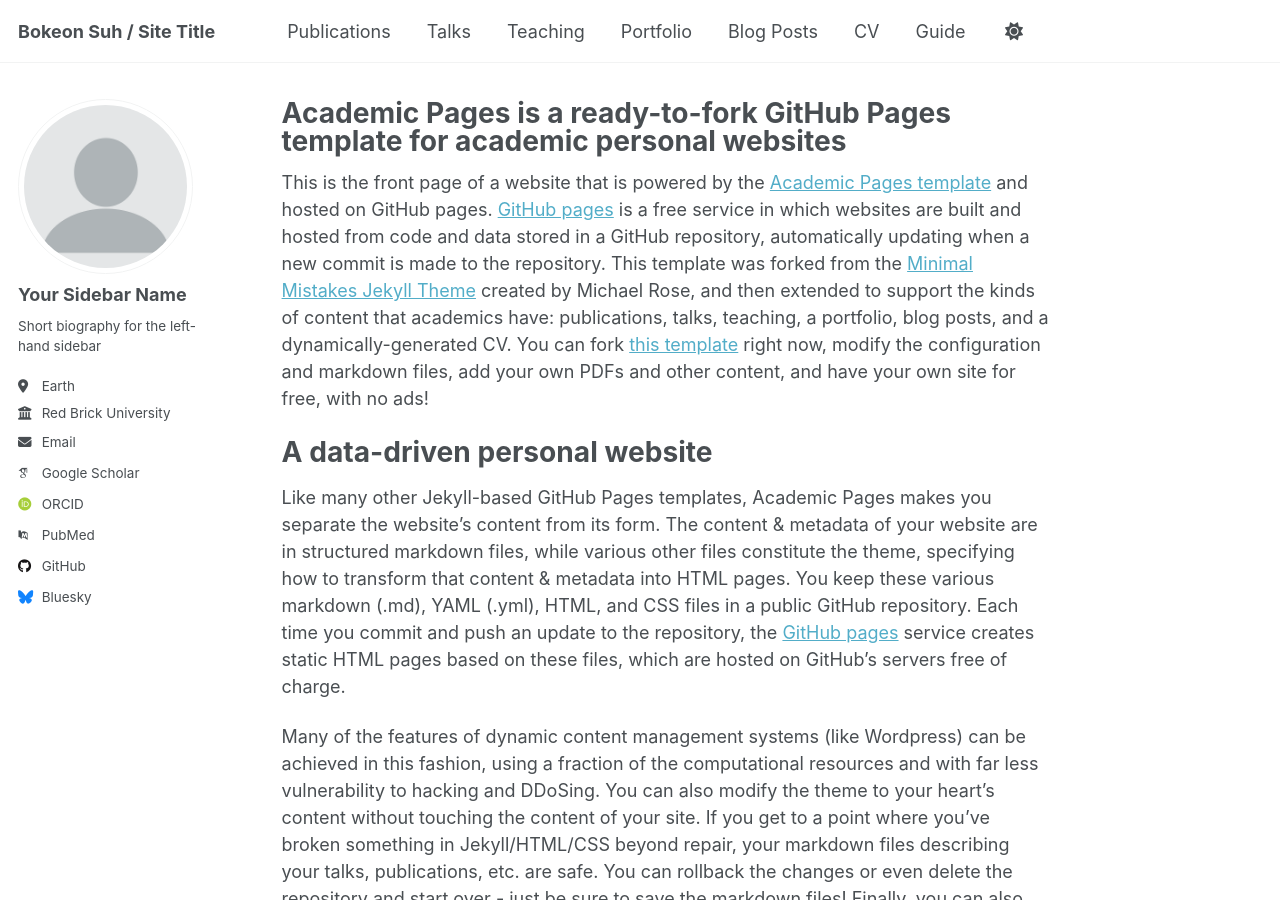
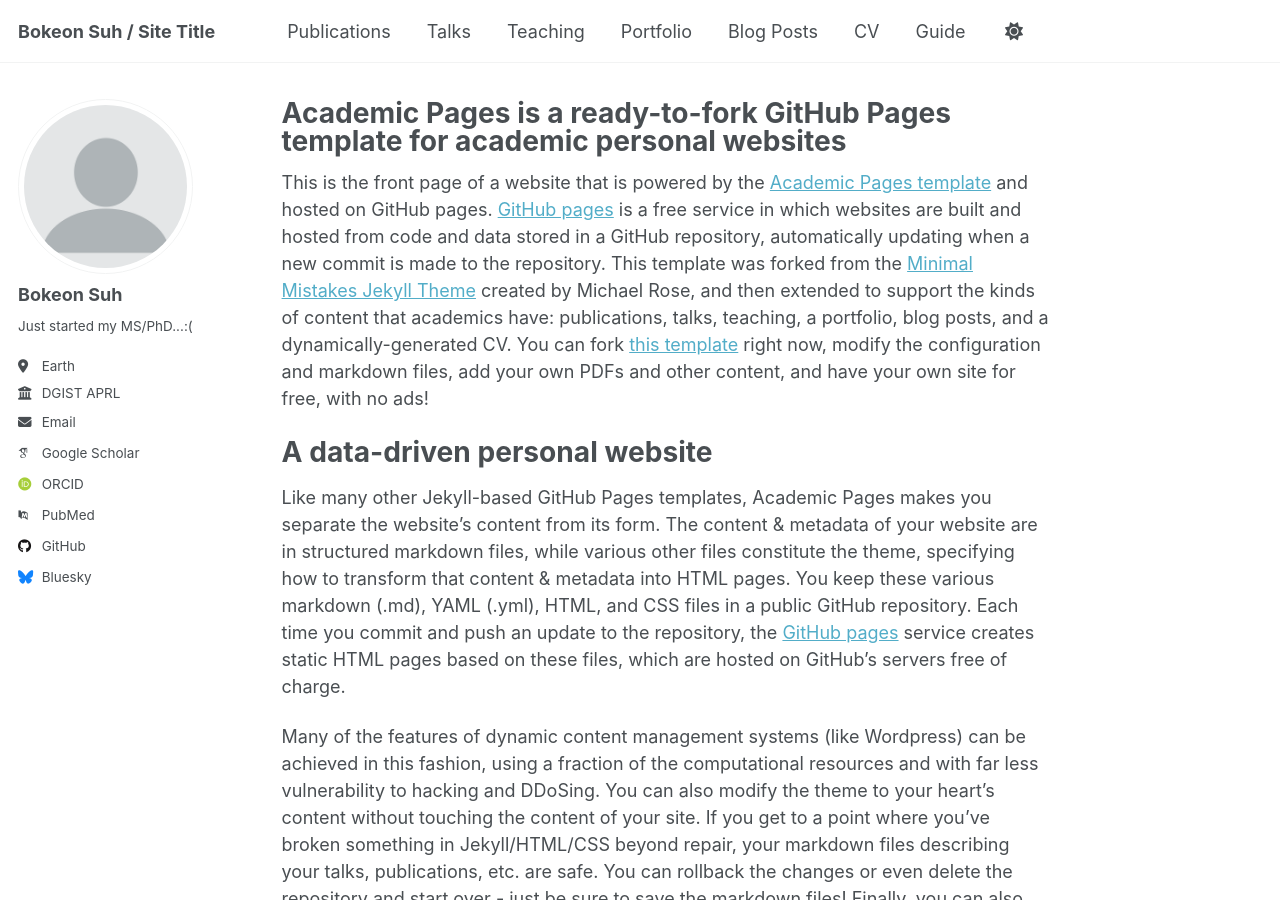
Before and after one commit to bksuh/bksuh.github.io, a Jekyll site: the page built from _pages/about.md, in a window 1280 px wide and 900 px high. Built offline with Jekyll 4.4.1, drawn with Linux system fonts in a browser that asks for light colours; some web fonts are replaced.

Commit message:
Update _config.yml

```diff
--- a/_config.yml
+++ b/_config.yml
@@ -23,11 +23,11 @@ repository               : "academicpages/academicpages.github.io"
 author:
   # Biographic information
   avatar           : "profile.png"
-  name             : "Your Sidebar Name"
+  name             : "Bokeon Suh"
   pronouns         : # example: "she/her"
-  bio              : "Short biography for the left-hand sidebar"
+  bio              : "Just started my MS/PhD...:("
   location         : "Earth"
-  employer         : "Red Brick University"
+  employer         : "DGIST APRL"
   uri              : # URL
   email            : "none@example.org"
 
```
